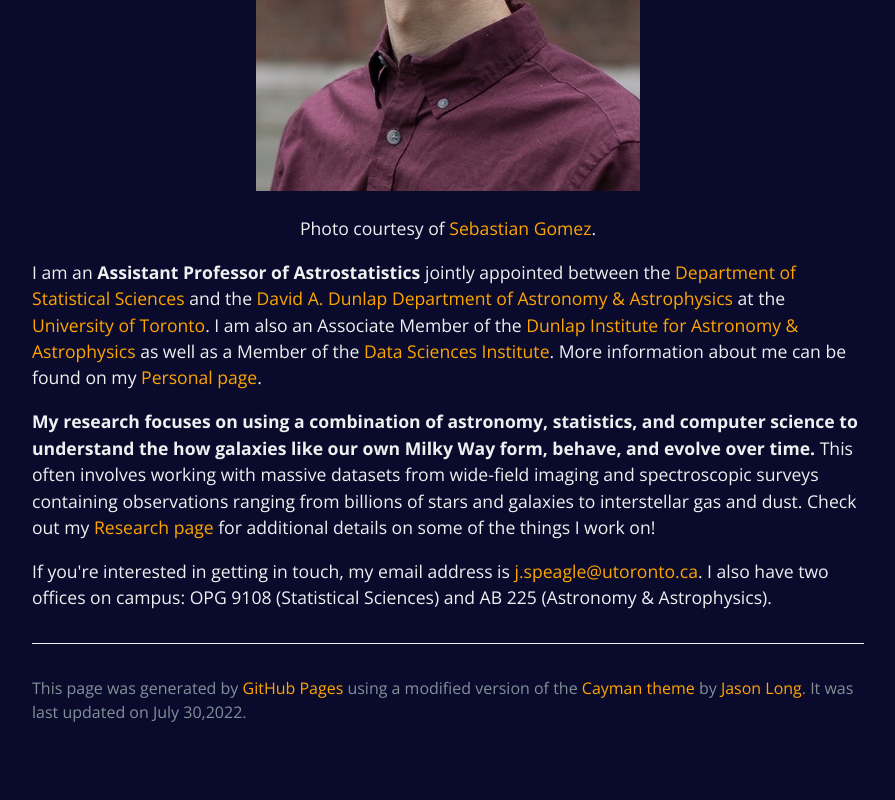
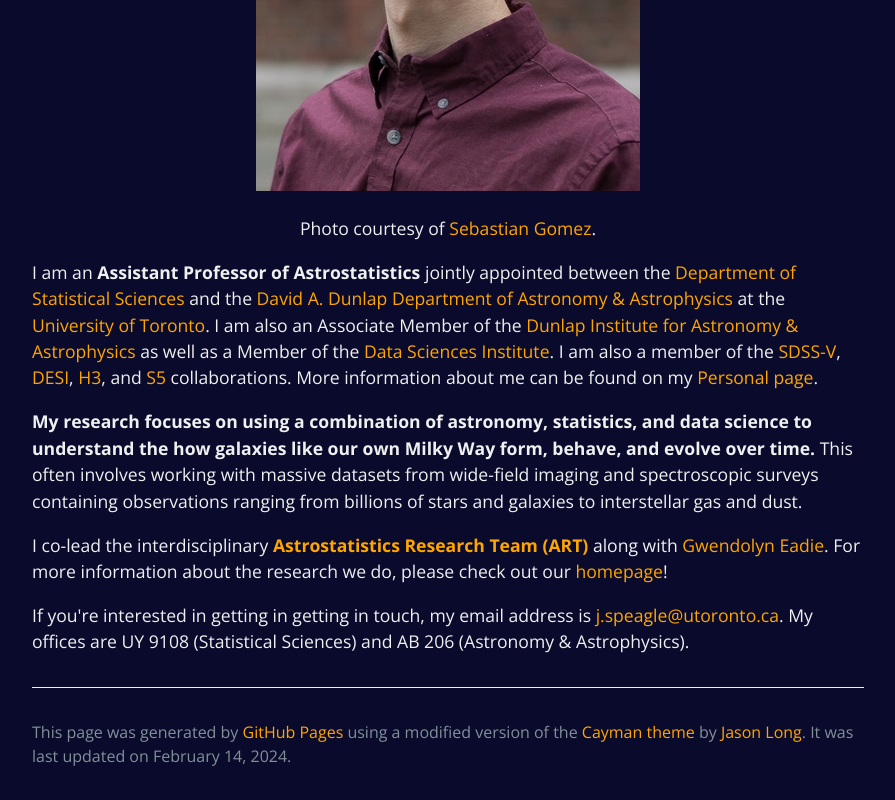
Before and after one commit to joshspeagle/joshspeagle.github.io, a plain HTML site: page index.html in a window 1280 px wide. Shown: the part 666-1466 px from the top of the page, without its empty margins (192-1087 px from the left). Before the commit the page ends 1422 px from the top, so only its background shows below. Drawn offline with nearby package versions, Linux system fonts and the light colour scheme.

Commit message:
art update
Updating website to remove individual research page and instead link to ART.

```diff
--- a/index.html
+++ b/index.html
@@ -23,9 +23,8 @@
       <h1 class="project-name">Joshua S. Speagle (沈佳士)</h1>
       <h2 class="project-tagline">Astrostatistics and Data Science</h2>
       <a href="https://joshspeagle.com" class="btn">Home</a>
+      <a href="https://joshspeagle.com/bio-cv/" class="btn">Personal</a>
       <a href="https://joshspeagle.com/bio-cv/CV_speagle.pdf" class="btn">CV</a>
-      <a href="https://joshspeagle.com/bio-cv/" class="btn">Personal</a>
-      <a href="https://joshspeagle.com/research/" class="btn">Research</a>
     </section>
 
     <section class="main-content">
@@ -38,19 +37,23 @@
       </p>
 
       <p>
-	I am an <b>Assistant Professor of Astrostatistics</b> jointly appointed between the <a href="https://www.statistics.utoronto.ca/">Department of Statistical Sciences</a> and the <a href="https://www.astro.utoronto.ca/">David A. Dunlap Department of Astronomy & Astrophysics</a> at the <a href="https://www.utoronto.ca/">University of Toronto</a>. I am also an Associate Member of the <a href="https://www.dunlap.utoronto.ca/">Dunlap Institute for Astronomy & Astrophysics</a> as well as a Member of the <a href="https://datasciences.utoronto.ca/">Data Sciences Institute</a>. More information about me can be found on my <a href="https://joshspeagle.com/bio-cv/">Personal page</a>.
+	I am an <b>Assistant Professor of Astrostatistics</b> jointly appointed between the <a href="https://www.statistics.utoronto.ca/">Department of Statistical Sciences</a> and the <a href="https://www.astro.utoronto.ca/">David A. Dunlap Department of Astronomy & Astrophysics</a> at the <a href="https://www.utoronto.ca/">University of Toronto</a>. I am also an Associate Member of the <a href="https://www.dunlap.utoronto.ca/">Dunlap Institute for Astronomy & Astrophysics</a> as well as a Member of the <a href="https://datasciences.utoronto.ca/">Data Sciences Institute</a>. I am also a member of the <a href="https://www.sdss5.org/">SDSS-V</a>, <a href="https://www.desi.lbl.gov/">DESI</a>, <a href="http://h3survey.rc.fas.harvard.edu/">H3</a>, and <a href="https://s5collab.github.io/">S5</a> collaborations. More information about me can be found on my <a href="https://joshspeagle.com/bio-cv/">Personal page</a>.
       </p>
 
       <p>
-	<b>My research focuses on using a combination of astronomy, statistics, and computer science to understand the how galaxies like our own Milky Way form, behave, and evolve over time.</b> This often involves working with massive datasets from wide-field imaging and spectroscopic surveys containing observations ranging from billions of stars and galaxies to interstellar gas and dust. Check out my <a href="https://joshspeagle.com/research/">Research page</a> for additional details on some of the things I work on!
+	<b>My research focuses on using a combination of astronomy, statistics, and data science to understand the how galaxies like our own Milky Way form, behave, and evolve over time.</b> This often involves working with massive datasets from wide-field imaging and spectroscopic surveys containing observations ranging from billions of stars and galaxies to interstellar gas and dust.
       </p>
 
       <p>
-	If you're interested in getting in touch, my email address is <a href="mailto:j.speagle@utoronto.ca">j.speagle@utoronto.ca</a>. I also have two offices on campus: OPG 9108 (Statistical Sciences) and AB 225 (Astronomy & Astrophysics).
+I co-lead the interdisciplinary <b><a href=https://astrostatuoft.com/>Astrostatistics Research Team (ART)</a></b> along with <a href=https://www.astro.utoronto.ca/~eadie/cover.html>Gwendolyn Eadie</a>. For more information about the research we do, please check out our <a href=https://astrostatuoft.com/>homepage</a>!
+      </p>
+
+      <p>
+	If you're interested in getting in getting in touch, my email address is <a href="mailto:j.speagle@utoronto.ca">j.speagle@utoronto.ca</a>. My offices are UY 9108 (Statistical Sciences) and AB 206 (Astronomy & Astrophysics).
       </p>
 
       <footer class="site-footer">
-        <span class="site-footer-credits">This page was generated by <a href="https://pages.github.com">GitHub Pages</a> using a modified version of the <a href="https://github.com/jasonlong/cayman-theme">Cayman theme</a> by <a href="https://twitter.com/jasonlong">Jason Long</a>. It was last updated on July 30,2022.</span>
+        <span class="site-footer-credits">This page was generated by <a href="https://pages.github.com">GitHub Pages</a> using a modified version of the <a href="https://github.com/jasonlong/cayman-theme">Cayman theme</a> by <a href="https://twitter.com/jasonlong">Jason Long</a>. It was last updated on February 14, 2024.</span>
       </footer>
 
     </section>
```
